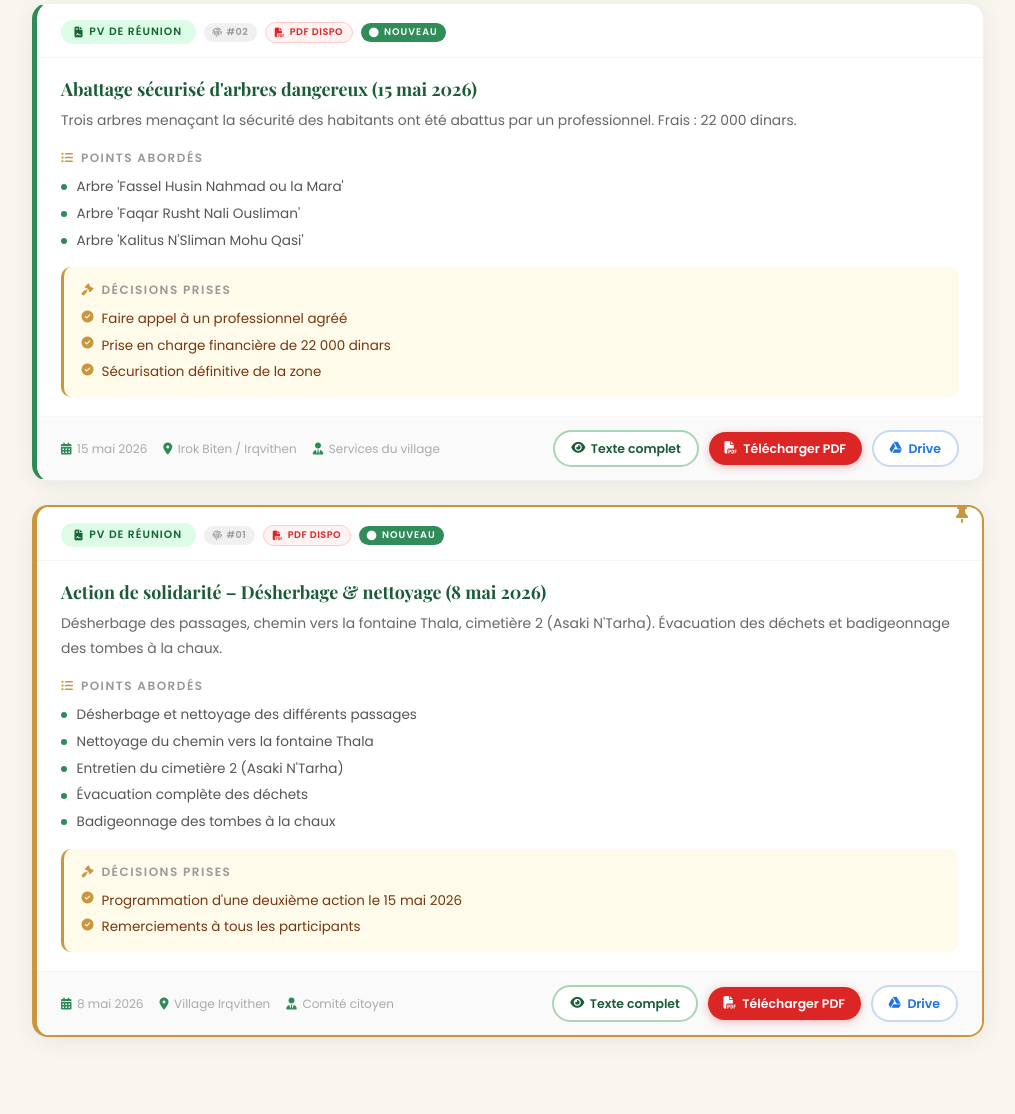
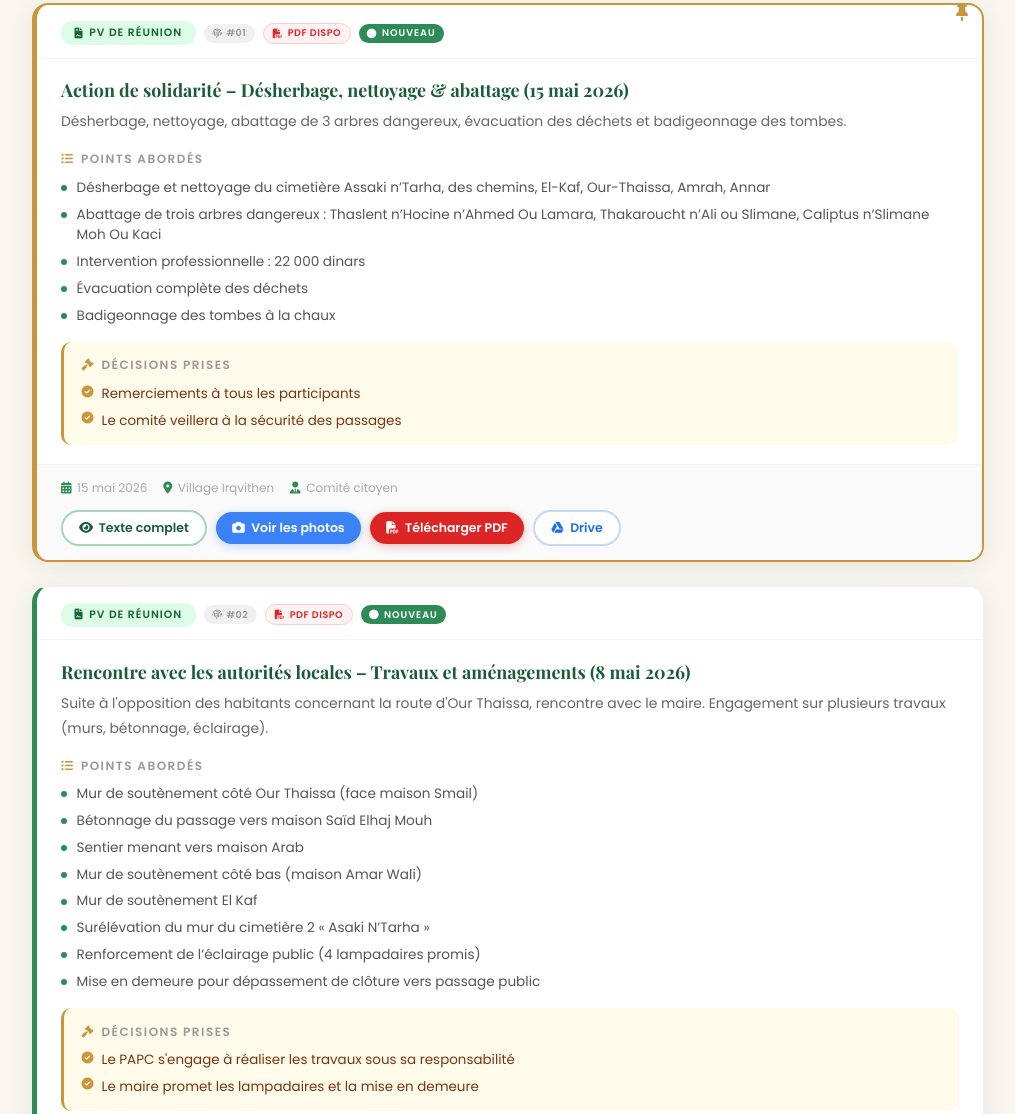
Before and after one commit to famillemahtout/famillemahtout.github.io, a plain HTML site: page pvreunion.html in a window 1280 px wide. Shown: the part 791-1905 px from the top of the page, without its empty margins (132-1147 px from the left). Drawn offline with nearby package versions, Linux system fonts and the light colour scheme.

Commit message:
Update pvreunion.html

```diff
--- a/pvreunion.html
+++ b/pvreunion.html
@@ -32,7 +32,7 @@
       padding-top: var(--offset);
     }
 
-    /* ========= NAVBAR ========= (identique à index.html) */
+    /* ========= NAVBAR ========= */
     nav {
       position: fixed; top: 0; left: 0; right: 0;
       z-index: 1000; height: var(--nav-h);
@@ -92,7 +92,6 @@
       border-color: var(--gold);
     }
     .nav-links li a:active { transform: translateY(1px); }
-    /* Bouton actif pour la page courante */
     .nav-links li a.active {
       background: var(--gold);
       color: #1e2a1f;
@@ -404,6 +403,15 @@
       box-shadow: none; cursor: not-allowed;
       pointer-events: none;
     }
+    .btn-photos {
+      display: inline-flex; align-items: center; gap: .4rem;
+      padding: .45rem 1rem; border-radius: 50px;
+      background: #3b82f6; color: #fff;
+      font-size: .78rem; font-weight: 600;
+      text-decoration: none; transition: all .25s;
+      box-shadow: 0 2px 10px rgba(59,130,246,.3);
+    }
+    .btn-photos:hover { background: #2563eb; transform: translateY(-2px); }
     .btn-drive-card {
       display: inline-flex; align-items: center; gap: .4rem;
       padding: .45rem 1rem; border-radius: 50px;
@@ -506,17 +514,15 @@
   </ul>
 </nav>
 
-<!-- ========= TICKER (annonces dynamique) ========= -->
+<!-- TICKER (annonces) -->
 <div class="annonces-ticker">
   <div class="ticker-label"><i class="fa-solid fa-bullhorn"></i> Annonces</div>
   <div class="ticker-sep"></div>
-  <div class="ticker-track">
-    <div class="ticker-inner" id="tickerInner"></div>
-  </div>
+  <div class="ticker-track"><div class="ticker-inner" id="tickerInner"></div></div>
   <a href="index.html#annonces" class="ticker-view-all">Voir tout <i class="fa-solid fa-arrow-right"></i></a>
 </div>
 
-<!-- ========= HERO SPÉCIFIQUE (sans bandeau Drive) ========= -->
+<!-- HERO SPÉCIFIQUE -->
 <div class="hero-pv">
   <a href="index.html" class="breadcrumb">
     <i class="fa-solid fa-arrow-left"></i> Retour au village
@@ -532,7 +538,7 @@
   </div>
 </div>
 
-<!-- ========= CONTENU ========= -->
+<!-- CONTENU PRINCIPAL -->
 <div class="page-wrapper">
   <div class="pv-toolbar">
     <div class="search-wrap">
@@ -555,7 +561,7 @@
   </div>
 </div>
 
-<!-- ========= FOOTER ========= -->
+<!-- FOOTER -->
 <footer>
   <div class="footer-logo">Village <span>Irqvithen</span></div>
   <p>Famille Mahtout — Daïra de Maâtkas, Wilaya de Tizi-Ouzou, Algérie</p>
@@ -596,28 +602,87 @@
     });
   });
 
-  // ========= DONNÉES DES PV & CR (exemple concret issu du PV original) =========
+  // ========= DONNÉES DES PV (conformes aux demandes) =========
   const PV_DATA = [
     {
-      ordre: 1, id: 1, type: "pv",
-      titre: "Action de solidarité – Désherbage & nettoyage (8 mai 2026)",
-      date: "8 mai 2026", lieu: "Village Irqvithen", presides: "Comité citoyen",
-      resume: "Désherbage des passages, chemin vers la fontaine Thala, cimetière 2 (Asaki N'Tarha). Évacuation des déchets et badigeonnage des tombes à la chaux.",
-      points: ["Désherbage et nettoyage des différents passages", "Nettoyage du chemin vers la fontaine Thala", "Entretien du cimetière 2 (Asaki N'Tarha)", "Évacuation complète des déchets", "Badigeonnage des tombes à la chaux"],
-      decisions: ["Programmation d'une deuxième action le 15 mai 2026", "Remerciements à tous les participants"],
-      texteComplet: "Le 8 mai 2026, une action de désherbage, de nettoyage et d'aménagement s'est déroulée dans le village d'IRKEVITHEN.\n\nRéalisations : désherbage des passages, chemin vers la fontaine Thala, cimetière 2 (Asaki N'Tarha) ; évacuation complète des déchets ; badigeonnage des tombes à la chaux.\n\nListe des participants : profonde gratitude à toutes les personnes présentes pour leur dévouement. Une deuxième action a été programmée le 15 mai 2026.",
-      pdfDispo: true, pdfNom: "PV_Solidarite_8Mai2026.pdf", pdfLien: "https://drive.google.com/drive/folders/1tdtifQsSd10zjg2By2KT-gU-3l1KNmV2?usp=drive_link",
+      ordre: 2, id: 1, type: "pv",
+      titre: "Action de solidarité – Désherbage, nettoyage & abattage (15 mai 2026)",
+      date: "15 mai 2026", lieu: "Village Irqvithen", presides: "Comité citoyen",
+      resume: "Désherbage, nettoyage, abattage de 3 arbres dangereux, évacuation des déchets et badigeonnage des tombes.",
+      points: [
+        "Désherbage et nettoyage du cimetière Assaki n’Tarha, des chemins, El-Kaf, Our-Thaissa, Amrah, Annar",
+        "Abattage de trois arbres dangereux : Thaslent n’Hocine n’Ahmed Ou Lamara, Thakaroucht n’Ali ou Slimane, Caliptus n’Slimane Moh Ou Kaci",
+        "Intervention professionnelle : 22 000 dinars",
+        "Évacuation complète des déchets",
+        "Badigeonnage des tombes à la chaux"
+      ],
+      decisions: [
+        "Remerciements à tous les participants",
+        "Le comité veillera à la sécurité des passages"
+      ],
+      texteComplet: `VILLAGE IKEVITHEN
+Comité Irkevithen
+Date : 15/05/2026
+
+Procès-verbal de l'action de solidarité du 15 mai 2026.
+Le 08 et le 15 mai 2026, des actions de désherbage, de nettoyage, d’abattage d’arbres se sont déroulées dans le village d'Irkevithen.
+
+Les principales réalisations sont les suivantes :
+- Désherbage et nettoyage notamment au niveau du cimetière Assaki n’Tarha, les différents chemins, El-Kaf, Our-Thaissa, Amrah, Annar.
+- L'abattage de trois arbres qui représentaient un danger imminent pour les habitants et les passants, appartenant respectivement à :
+  • Thaslent n’Hocine n’Ahmed Ou Lamara,
+  • Thakaroucht n’Ali ou Slimane,
+  • Caliptus n’Slimane Moh Ou Kaci.
+  Pour cette intervention, le comité a fait appel à un professionnel, dont les frais s'élèvent à 22 000 dinars.
+- L'évacuation complète des déchets.
+- Le badigeonnage des tombes à la chaux.
+
+Nous tenons à exprimer notre profonde gratitude à l'ensemble des personnes présentes lors de cette journée d'action citoyenne pour leur esprit de solidarité. Sans leur engagement, rien de tout cela n'aurait été possible.
+
+Tizi-Ouzou, le 16/05/2026`,
+      pdfDispo: true, pdfNom: "PV_Solidarite_15Mai2026.pdf", pdfLien: "https://drive.google.com/drive/folders/1tdtifQsSd10zjg2By2KT-gU-3l1KNmV2?usp=drive_link",
+      photosLink: "https://photos.google.com/example",  // lien à remplacer par le vrai album
       nouveau: true, epingle: true
     },
     {
-      ordre: 2, id: 2, type: "pv",
-      titre: "Abattage sécurisé d'arbres dangereux (15 mai 2026)",
-      date: "15 mai 2026", lieu: "Irok Biten / Irqvithen", presides: "Services du village",
-      resume: "Trois arbres menaçant la sécurité des habitants ont été abattus par un professionnel. Frais : 22 000 dinars.",
-      points: ["Arbre 'Fassel Husin Nahmad ou la Mara'", "Arbre 'Faqar Rusht Nali Ousliman'", "Arbre 'Kalitus N'Sliman Mohu Qasi'"],
-      decisions: ["Faire appel à un professionnel agréé", "Prise en charge financière de 22 000 dinars", "Sécurisation définitive de la zone"],
-      texteComplet: "Opération d'abattage de trois arbres dangereux réalisée le 15 mai 2026. Les arbres concernés : Fassel Husin Nahmad ou la Mara, Faqar Rusht Nali Ousliman, Kalitus N'Sliman Mohu Qasi. Intervention professionnelle, frais s'élevant à 22 000 dinars.",
-      pdfDispo: true, pdfNom: "PV_Abattage_15Mai2026.pdf", pdfLien: "https://drive.google.com/drive/folders/1tdtifQsSd10zjg2By2KT-gU-3l1KNmV2?usp=drive_link",
+      ordre: 1, id: 2, type: "pv",
+      titre: "Rencontre avec les autorités locales – Travaux et aménagements (8 mai 2026)",
+      date: "8 mai 2026", lieu: "Mairie / Village Irqvithen", presides: "Maire, PAPC, Comité du village",
+      resume: "Suite à l'opposition des habitants concernant la route d'Our Thaissa, rencontre avec le maire. Engagement sur plusieurs travaux (murs, bétonnage, éclairage).",
+      points: [
+        "Mur de soutènement côté Our Thaissa (face maison Smail)",
+        "Bétonnage du passage vers maison Saïd Elhaj Mouh",
+        "Sentier menant vers maison Arab",
+        "Mur de soutènement côté bas (maison Amar Wali)",
+        "Mur de soutènement El Kaf",
+        "Surélévation du mur du cimetière 2 « Asaki N’Tarha »",
+        "Renforcement de l’éclairage public (4 lampadaires promis)",
+        "Mise en demeure pour dépassement de clôture vers passage public"
+      ],
+      decisions: [
+        "Le PAPC s'engage à réaliser les travaux sous sa responsabilité",
+        "Le maire promet les lampadaires et la mise en demeure"
+      ],
+      texteComplet: `VILLAGE IKEVITHEN
+Comité Irkevithen
+Date de la rencontre : 08/05/2026
+
+Procès-verbal de la rencontre avec les autorités locales
+
+Suite à l'opposition des habitants concernant la route menant à Our Thaissa, une rencontre s'est tenue entre le maire, les représentants du service technique, et les membres du comité du village Irkevithen.
+Les membres du comité ont profité de l'occasion pour attirer l'attention du maire sur les différents manquements constatés au sein du village.
+Avec le consentement entre le PAPC et les membres du comité, le PAPC s'est engagé à réaliser :
+- Le mur de soutènement du côté Our Thaissa (mur en face la porte d'entrée de la maison de Smail).
+- Le bétonnage du passage menant vers la maison de Saïd Elhaj Mouh.
+- Le sentier menant vers maison de Arab.
+- Le mur de soutènement du côté bas (maison Amar Wali).
+- Le mur de soutènement El Kaf.
+Suite à la demande des membres du comité, il a également été demandé la surélévation du mur du cimetière 2 « Asaki N’Tarha », ainsi que le renforcement de l’éclairage publique.
+Le maire a promis de faire cela incessamment en fournissant quatre lampadaires.
+Il a également promis de faire une mise en demeure pour la personne à l’origine du dépassement de la clôture vers le passage public menant à Assaki N’Tarha.
+
+Tizi-Ouzou, le 09/05/2026`,
+      pdfDispo: true, pdfNom: "PV_Rencontre_Autorites_8Mai2026.pdf", pdfLien: "https://drive.google.com/drive/folders/1tdtifQsSd10zjg2By2KT-gU-3l1KNmV2?usp=drive_link",
       nouveau: true, epingle: false
     }
   ];
@@ -654,6 +719,7 @@
     const pdfBadge = p.pdfDispo ? `<span class="pv-pdf-badge"><i class="fa-solid fa-file-pdf"></i> PDF dispo</span>` : '';
     const pointsHTML = p.points.map(pt => `<li>${pt}</li>`).join('');
     const decisionsHTML = p.decisions.map(d => `<li><i class="fa-solid fa-check-circle"></i> ${d}</li>`).join('');
+
     let btnPDF = '';
     if (p.pdfDispo && p.pdfLien) {
       btnPDF = `<a href="${p.pdfLien}" target="_blank" class="btn-pdf"><i class="fa-solid fa-file-pdf"></i> Télécharger PDF</a>
@@ -662,6 +728,13 @@
       btnPDF = `<span class="btn-pdf disabled"><i class="fa-solid fa-clock"></i> PDF bientôt</span>
                 <a href="${DRIVE_FOLDER}" target="_blank" class="btn-drive-card"><i class="fa-brands fa-google-drive"></i> Drive</a>`;
     }
+
+    // Bouton "Voir les photos" si le champ photosLink existe
+    let btnPhotos = '';
+    if (p.photosLink) {
+      btnPhotos = `<a href="${p.photosLink}" target="_blank" class="btn-photos"><i class="fa-solid fa-camera"></i> Voir les photos</a>`;
+    }
+
     return `
       <div class="pv-card ${pinClass}" data-id="${p.id}" data-type="${p.type}">
         <div class="pv-card-header">
@@ -679,8 +752,16 @@
         </div>
         <div class="pv-expanded" id="expanded-${p.id}"><h4><i class="fa-solid fa-file-lines"></i> Texte intégral</h4><p>${p.texteComplet}</p></div>
         <div class="pv-card-footer">
-          <div class="pv-meta"><span><i class="fa-solid fa-calendar-days"></i> ${p.date}</span><span><i class="fa-solid fa-location-dot"></i> ${p.lieu}</span><span><i class="fa-solid fa-user-tie"></i> ${p.presides}</span></div>
-          <div class="pv-btn-group"><button class="btn-expand" onclick="toggleExpand(${p.id}, this)"><i class="fa-solid fa-eye"></i> Texte complet</button>${btnPDF}</div>
+          <div class="pv-meta">
+            <span><i class="fa-solid fa-calendar-days"></i> ${p.date}</span>
+            <span><i class="fa-solid fa-location-dot"></i> ${p.lieu}</span>
+            <span><i class="fa-solid fa-user-tie"></i> ${p.presides}</span>
+          </div>
+          <div class="pv-btn-group">
+            <button class="btn-expand" onclick="toggleExpand(${p.id}, this)"><i class="fa-solid fa-eye"></i> Texte complet</button>
+            ${btnPhotos}
+            ${btnPDF}
+          </div>
         </div>
       </div>`;
   }
@@ -697,16 +778,15 @@
   pvSearch.addEventListener('input', () => { currentSearch = pvSearch.value.toLowerCase().trim(); renderPV(); });
   updateStats(); renderPV();
 
-  // Ticker dynamique (reprise annonces)
+  // Ticker (annonces légères pour la page)
   const tickerInner = document.getElementById('tickerInner');
   const tickerAnnonces = [
-    { id:1, titre:"Création officielle du comité Irqvithen", cat:"Général" },
-    { id:2, titre:"Campagne de nettoyage & désherbage – 8 mai 2026", cat:"Aménagement" },
-    { id:3, titre:"Abattage sécurisé d'arbres dangereux – 15 mai 2026", cat:"Urgent" }
+    { id:1, titre:"Action solidaire 15 mai 2026 – nettoyage & abattage", cat:"Solidarité" },
+    { id:2, titre:"Rencontre avec le maire – travaux obtenus", cat:"Aménagement" }
   ];
   function buildTicker() {
     const items = [...tickerAnnonces, ...tickerAnnonces];
-    tickerInner.innerHTML = items.map(a => `<a href="index.html#annonces" class="ticker-item"><span class="ticker-dot"></span><span class="ticker-cat">${a.cat}</span><strong>#${String(a.id).padStart(2,'0')} — ${a.titre}</strong></a>`).join('');
+    tickerInner.innerHTML = items.map(a => `<a href="#" class="ticker-item"><span class="ticker-dot"></span><span class="ticker-cat">${a.cat}</span><strong>#${String(a.id).padStart(2,'0')} — ${a.titre}</strong></a>`).join('');
   }
   buildTicker();
 
```
